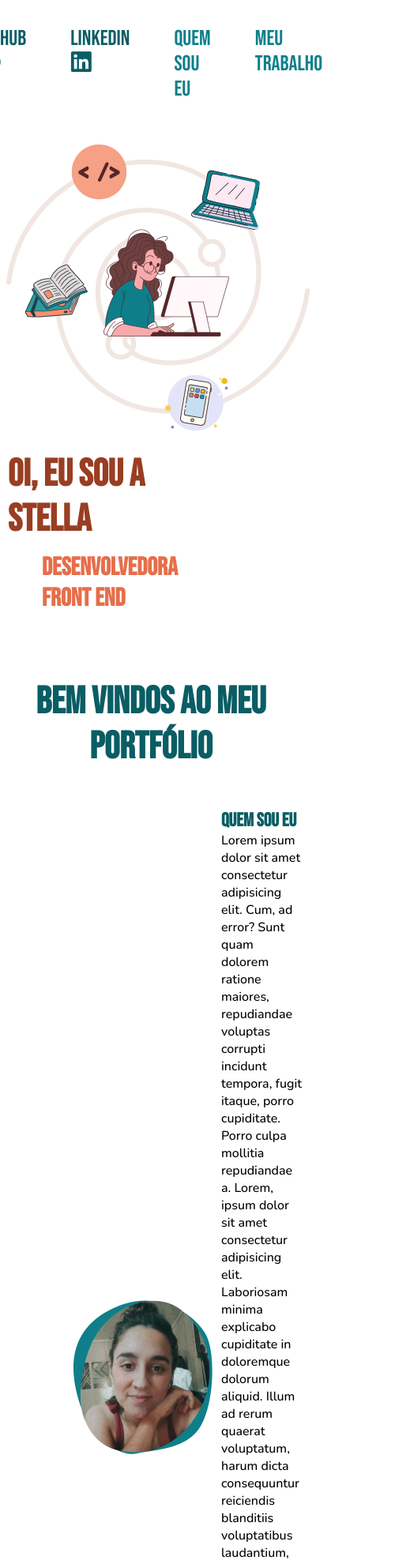
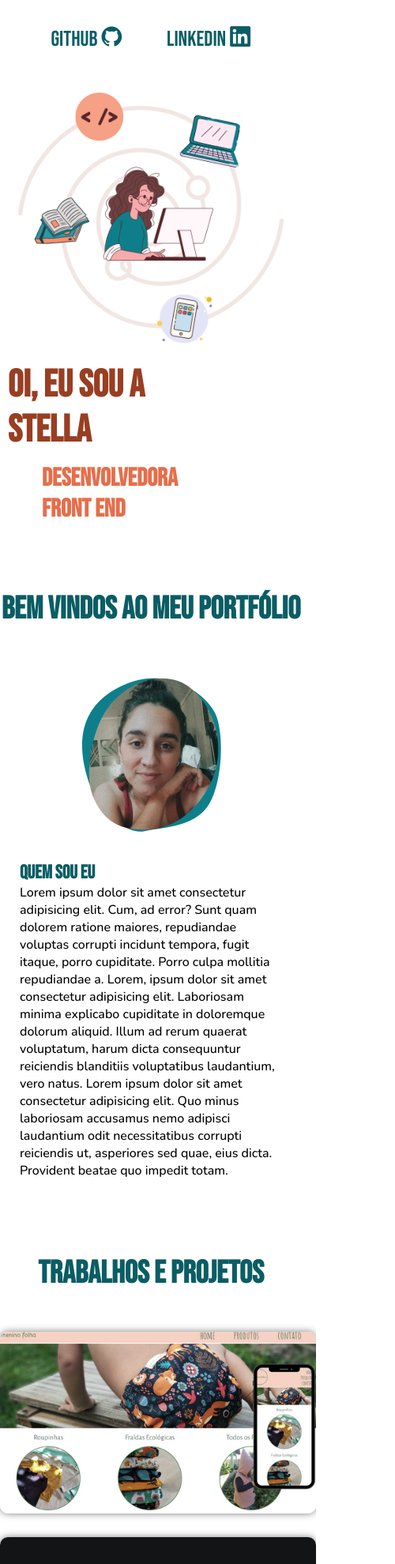
Before and after one commit to Stellazen/StellaPortfolio, a plain HTML site: page index.html in a window 390 px wide. Shown: the top 1980 px of the page at 79% size, 500 px wide, since content can reach past the window. Drawn offline with nearby package versions, Linux system fonts and the light colour scheme.

Commit message:
versao mobile

```diff
--- a/estilos/style.css
+++ b/estilos/style.css
@@ -35,6 +35,7 @@ body{
     width: 600px;
     display: block;
     margin: auto;
+    transition: 0.5s ease-in-out;
 }
 
 ul{
@@ -61,6 +62,10 @@ a{
 }
 
 a:hover{
+    color: #E66E4A;
+}
+
+li:hover{
     color: #E66E4A;
 }
 
@@ -138,6 +143,8 @@ a:hover{
     margin-left: 80px;
     transition: 0.5s ease-in-out;
 }
+
+/* TRABALHOS */
 
 .trabalhos{
     display: flex;
--- a/index.html
+++ b/index.html
@@ -25,8 +25,8 @@
                 </li>
                 <li><a href="https://www.linkedin.com/in/stella-zen-690569197/" target="_blank">LinkedIn <i class="devicon-linkedin-plain"></i></a>
                 </li>
-                <li onclick="rolar()">Quem sou eu</li>
-                <li onclick="trabalho()">Meu Trabalho</li>
+                <li class="mobile" onclick="rolar()">Quem sou eu</li>
+                <li class="mobile" onclick="trabalho()">Meu Trabalho</li>
             </ul>
         </nav>
         <div class="header">
--- a/mediaquery.css
+++ b/mediaquery.css
@@ -19,9 +19,17 @@
 }
 
 @media (max-width: 768px){
+    .menina{
+        width: 350px;
+    }
+
     .header{
         display: flex;
         flex-direction: column;
+    }
+
+    .mobile{
+        display: none;
     }
 
     .titulo{
@@ -37,4 +45,25 @@
         margin: 10px;
         margin-left: 50px;
     }
+
+    .titulo-3{
+        font-size: 2.5em;
+    }
+
+    .quem{
+        flex-direction: column;
+    }
+
+    .foto-stella{
+        margin: 10px;
+    }
+
+    .texto{
+        padding: 25px;
+    }
+
+    .trabalho-1, .trabalho-2, .trabalho-3, .trabalho-4, .trabalho-5{
+        width: 400px;
+        height: 230px;
+    }
 }
```
